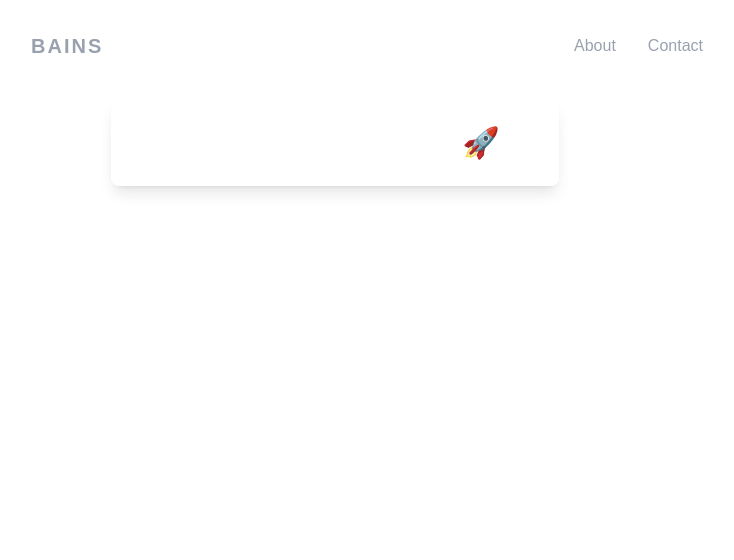
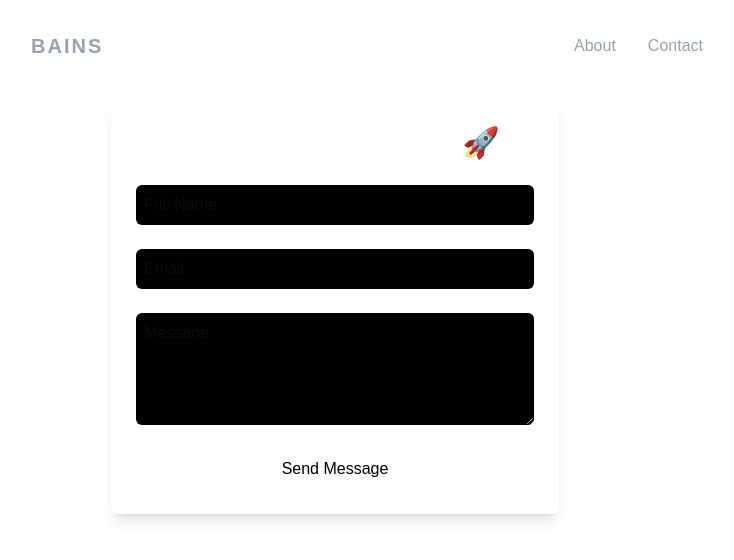
Before and after one commit to ekambains/portfolio, a Next.js app: page /contact in a window 1280 px wide. Shown: the top 560 px of the page, without its empty margins (305-1039 px from the left). Built offline with nearby package versions, Linux system fonts and the light colour scheme.

Commit message:
Created the contact form

```diff
--- a/components/Contact.tsx
+++ b/components/Contact.tsx
@@ -3,9 +3,12 @@ import React from 'react'
 const Contact = () => {
   return (
     <div className='bg-white/10 backdrop-blur-lg border border-white/20 rounded-lg p-6 shadow-lg max-w-md mx-auto my-10'>
-        <form className='flex flex-col items-center' action="">
-            <h1 className='text-white text-3xl font-bold'>Send Me a Message 🚀</h1>
-
+        <form className='flex flex-col items-center gap-6' action="">
+            <h1 className='text-white text-2xl sm:text-3xl font-bold'>Send Me a Message 🚀</h1>
+            <input className='bg-black w-full h-10 rounded-md p-2 hover:border-2 hover:border-white' type='text' name='name' placeholder='Full Name' required />
+            <input className='bg-black w-full h-10 rounded-md p-2 hover:border-2 hover:border-white' type='email' name='email' placeholder='Email' required />
+            <textarea className='bg-black w-full h-28 rounded-md p-2 hover:border-2 hover:border-white' name='message' placeholder='Message' required></textarea>
+            <button className='bg-white text-black h-10 w-full rounded-md p-2 hover:cursor-pointer' type='submit'>Send Message</button>
         </form>
     </div>
   )
```
